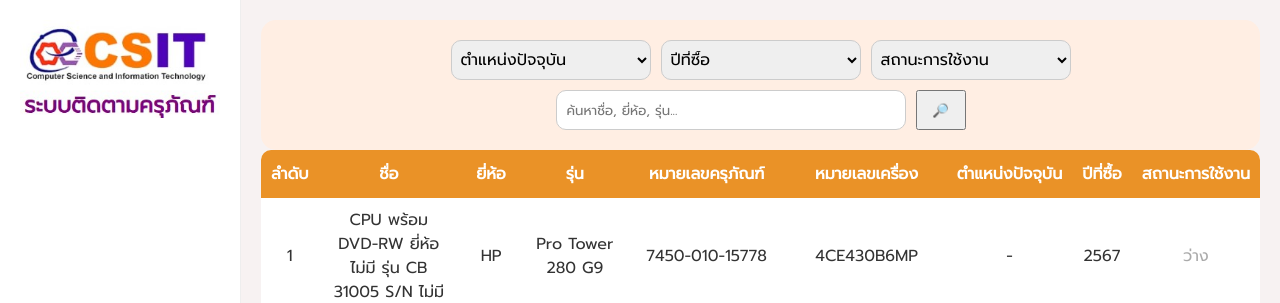
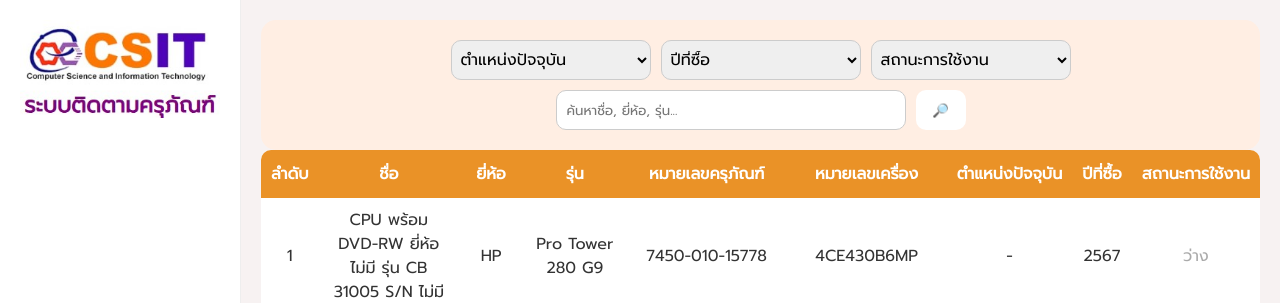
Before and after one commit to PiyathidaK145/SE, a PHP site: page /member/member.php in a window 1280 px wide. Shown: the top 303 px of the page. Run offline with PHP 8.4, Linux system fonts and the light colour scheme; data comes from the database, SQL or seed files in the repository.

Commit message:
final_mem2

```diff
--- a/member/flutter.php
+++ b/member/flutter.php
@@ -49,7 +49,7 @@ $status_query = mysqli_query($conn, "
     <option value="Unavailable" <?= ($_GET['status'] ?? '') == 'Unavailable' ? 'selected' : '' ?>>ไม่พร้อมใช้งาน</option>
   </select>
   <input type="text" name="search" placeholder="ค้นหาชื่อ, ยี่ห้อ, รุ่น..." value="<?= htmlspecialchars($_GET['search'] ?? '') ?>" style="height: 40px; padding: 0 10px;" />
-  <button type="submit" style="width: 50px;height: 40px; ">🔎</button>
+  <button type="submit" style="width: 50px; height: 40px; background-color: white; border-radius: 10px; border: none; ">🔎</button>
 </form>
 
 
```
